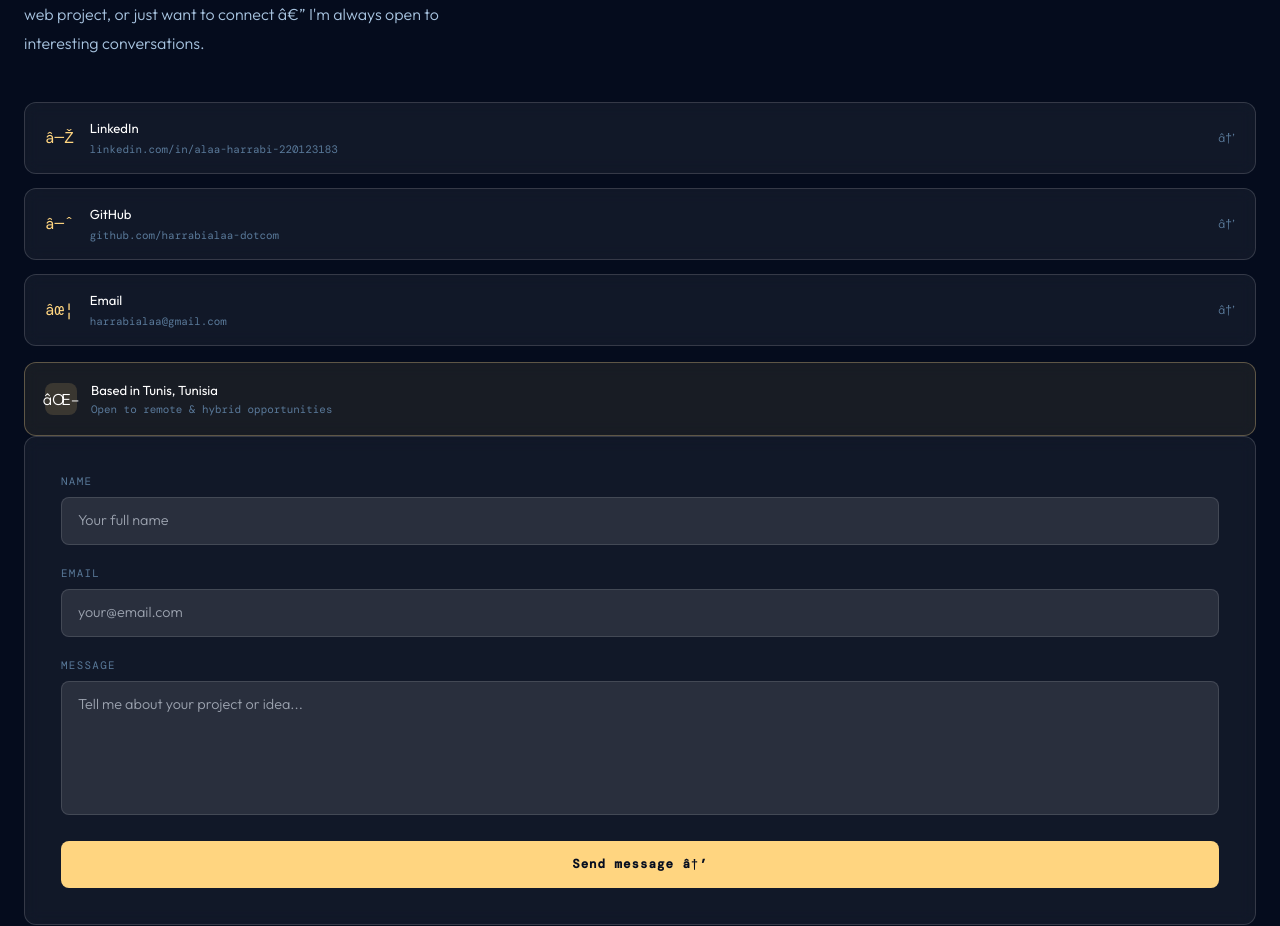
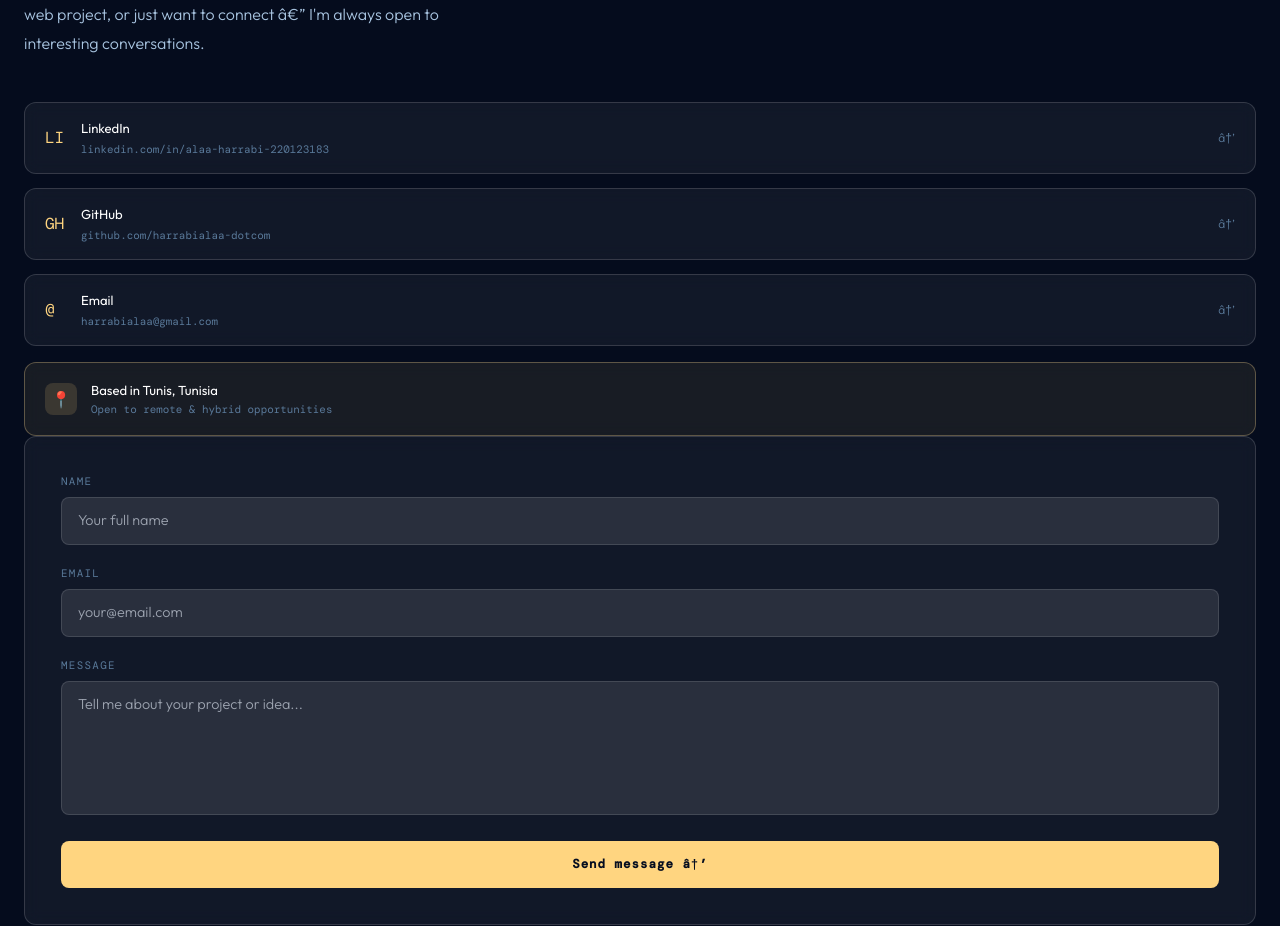
Before and after one commit to harrabialaa-dotcom/portfolio-v2, a Next.js app: page / in a window 1280 px wide. Shown: the part 9300-10226 px from the top of the page. Built offline with nearby package versions, Linux system fonts and the light colour scheme; a web font is replaced by a local one.

Commit message:
fix: contact icons + formspree

```diff
--- a/components/Contact.tsx
+++ b/components/Contact.tsx
@@ -2,9 +2,9 @@
 import { useState } from 'react'
 
 const SOCIALS = [
-  { icon: 'â—Ž', label: 'LinkedIn', handle: 'linkedin.com/in/alaa-harrabi-220123183', href: 'https://www.linkedin.com/in/alaa-harrabi-220123183/' },
-  { icon: 'â—ˆ', label: 'GitHub', handle: 'github.com/harrabialaa-dotcom', href: 'https://github.com/harrabialaa-dotcom' },
-  { icon: 'âœ¦', label: 'Email', handle: 'harrabialaa@gmail.com', href: 'mailto:harrabialaa@gmail.com' },
+  { icon: 'LI', label: 'LinkedIn', handle: 'linkedin.com/in/alaa-harrabi-220123183', href: 'https://www.linkedin.com/in/alaa-harrabi-220123183/' },
+  { icon: 'GH', label: 'GitHub', handle: 'github.com/harrabialaa-dotcom', href: 'https://github.com/harrabialaa-dotcom' },
+  { icon: '@', label: 'Email', handle: 'harrabialaa@gmail.com', href: 'mailto:harrabialaa@gmail.com' },
 ]
 
 export default function Contact() {
@@ -56,7 +56,7 @@ export default function Contact() {
 
           {/* Location card */}
           <div className="card-accent" style={{ padding: '18px 20px', marginTop: 16, display: 'flex', alignItems: 'center', gap: 14 }}>
-            <div style={{ width: 32, height: 32, borderRadius: 8, background: 'var(--accent-dim)', display: 'flex', alignItems: 'center', justifyContent: 'center', fontSize: '1rem' }}>âŒ–</div>
+            <div style={{ width: 32, height: 32, borderRadius: 8, background: 'var(--accent-dim)', display: 'flex', alignItems: 'center', justifyContent: 'center', fontSize: '1rem' }}>📍</div>
             <div>
               <div style={{ fontSize: '0.82rem', fontWeight: 400 }}>Based in Tunis, Tunisia</div>
               <div className="font-mono" style={{ fontSize: '0.68rem', color: 'var(--text-muted)' }}>Open to remote & hybrid opportunities</div>
```
